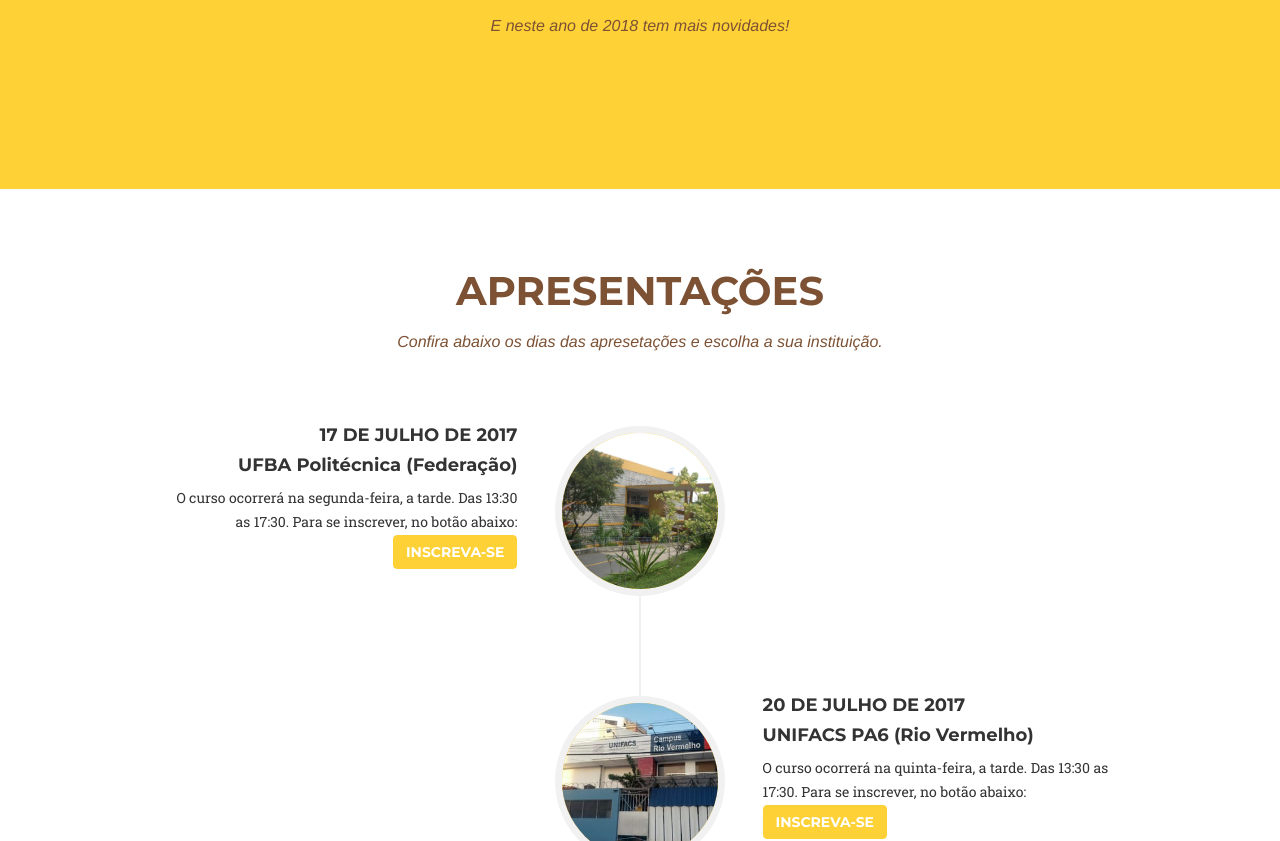
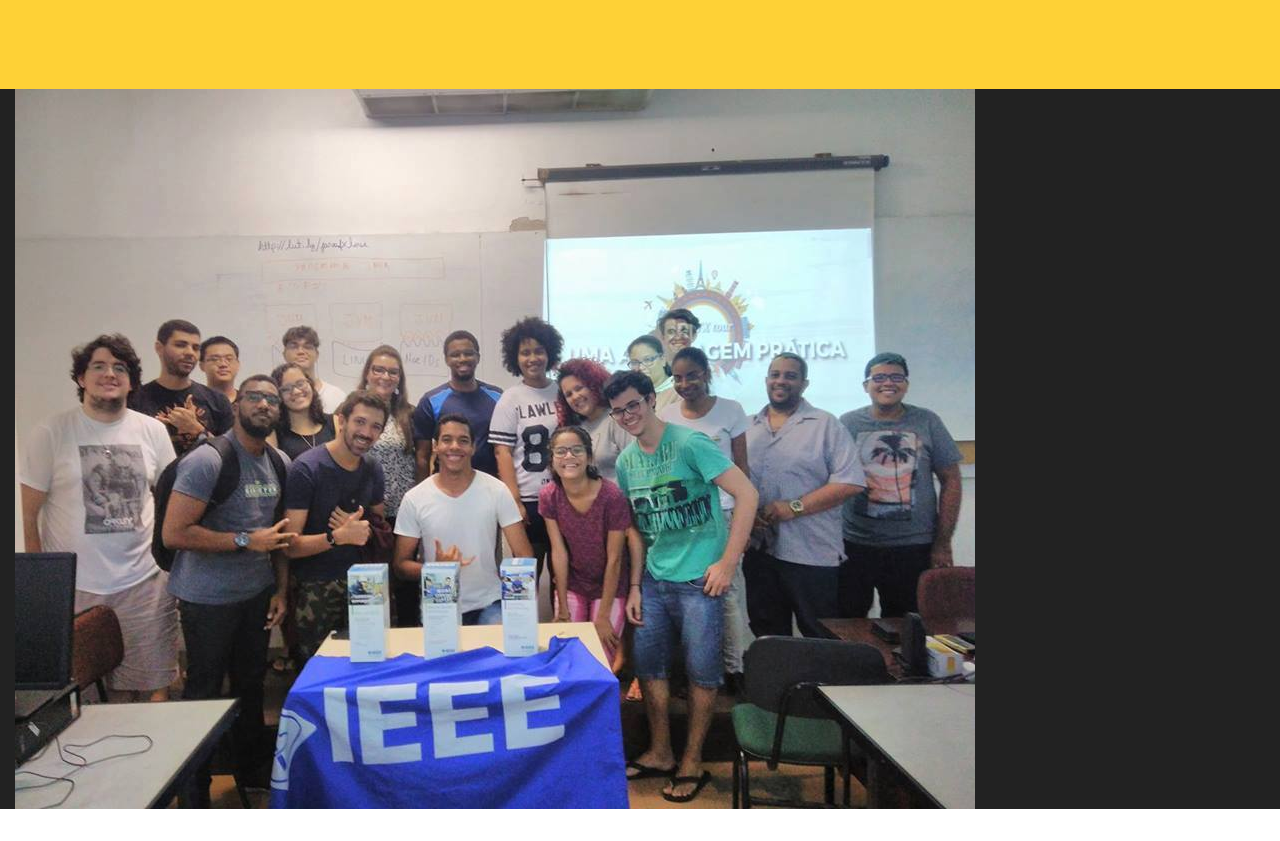
Before and after one commit to VRPazdeJesus/javafxtour, a plain HTML site: page index.html in a window 1280 px wide. Shown: the part 1959-2800 px from the top of the page. Drawn offline with nearby package versions, Linux system fonts and the light colour scheme; a web font is replaced by a local one.

Commit message:
Alterações de Layout

```diff
--- a/css/style.css
+++ b/css/style.css
@@ -1,5 +1,14 @@
 @media (min-width: 768px) {
   section {
-    padding: 80px 0;
+    padding: 55px 0;
   }
 }
+
+.no-padding {
+    padding: 0;
+}
+
+.bg-dark {
+    background-color: #222222;
+    color: white;
+}
--- a/index.html
+++ b/index.html
@@ -59,7 +59,7 @@
                         <a class="page-scroll" href="#instructor">Instrutor</a>
                     </li>
                     <li>
-                        <a class="page-scroll" href="#apoio">Realização</a>
+                        <a class="page-scroll" href="#apoio">Apoio</a>
                     </li>
                 </ul>
             </div>
@@ -135,19 +135,6 @@
         </div>
     </section>
 
-    <!-- <section id="javafx" class="bg-light-yellow">
-        <div class="container">
-            <div class="row">
-              <div class="col-lg-12 text-center">
-                  <h2 class="section-heading">JavaFX</h2>
-                  <h3 class="section-subheading">Um pouco de spoiler sobre o que é e como programar usando JavaFX</h3>
-                  <div class="embed-responsive embed-responsive-16by9">
-                    <iframe class="embed-responsive-item" src="https://www.youtube.com/embed/8L_NuXlfGKg?ecver=1" frameborder="0" allowfullscreen></iframe>
-                  </div>
-              </div>
-            </div>
-        </div>
-    </section> -->
     <section id="javafx" class="bg-light-yellow">
         <div class="container">
             <div class="row">
@@ -173,6 +160,16 @@
             <div class="row">
               <div class="col-lg-12 text-center">
                   <h3 class="section-subheading bold">E neste ano de 2018 tem mais novidades!</h3>
+              </div>
+            </div>
+        </div>
+    </section>
+
+    <section id="javafxturmas" class="bg-dark no-padding">
+        <div class="container-fluid">
+            <div class="row">
+              <div class="col-lg-12 text-center">
+                  <img src="img/dia1.jpg" class="img-responsive">
               </div>
             </div>
         </div>
@@ -315,7 +312,7 @@
     <aside id="apoio" class="clients">
         <div class="container">
             <div class="col-lg-12 text-center">
-              <h2 class="section-heading">Realização</h2>
+              <h2 class="section-heading">Apoio</h2>
             </div>
             <div class="row">
                 <div class="col-md-3 col-sm-6">
```
Also changed, not shown: img/dia1.jpg (added), img/dia2.jpg (added), img/dia3.jpg (added), img/dia4.jpg (added).
